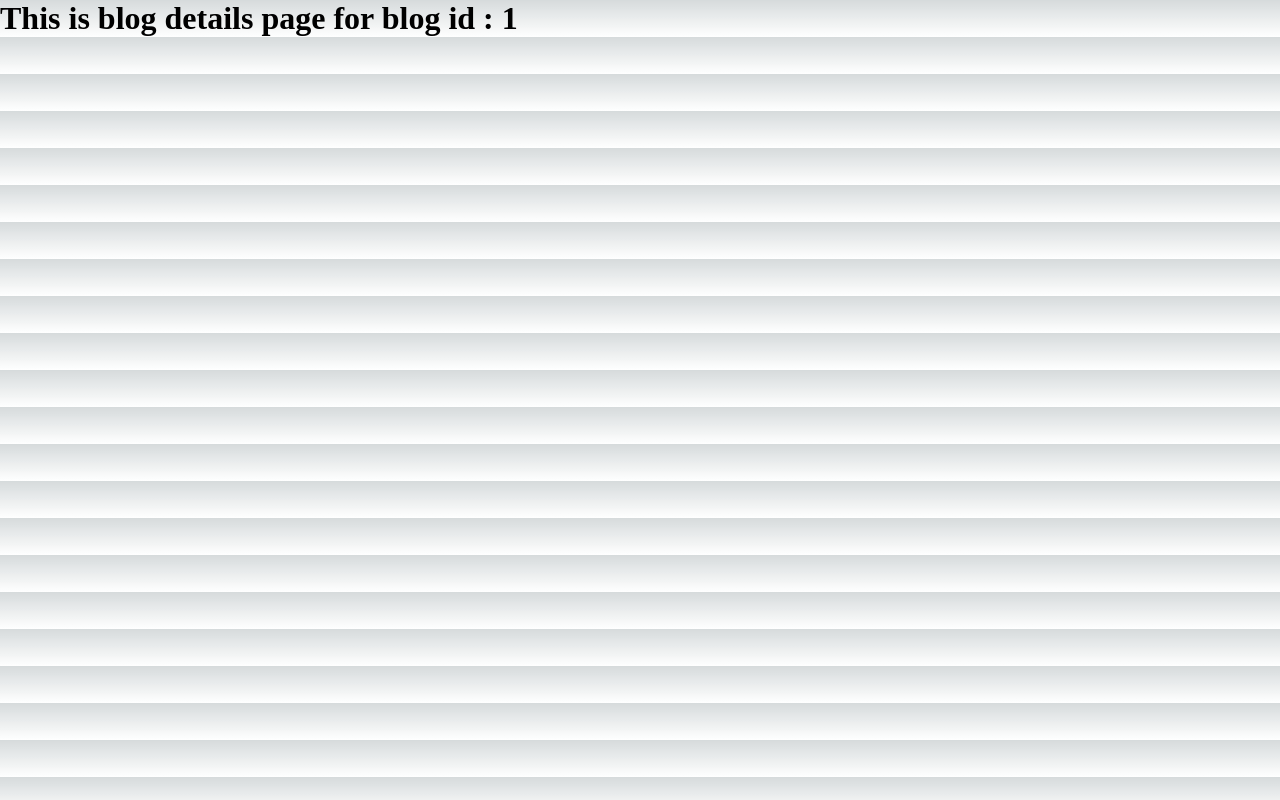
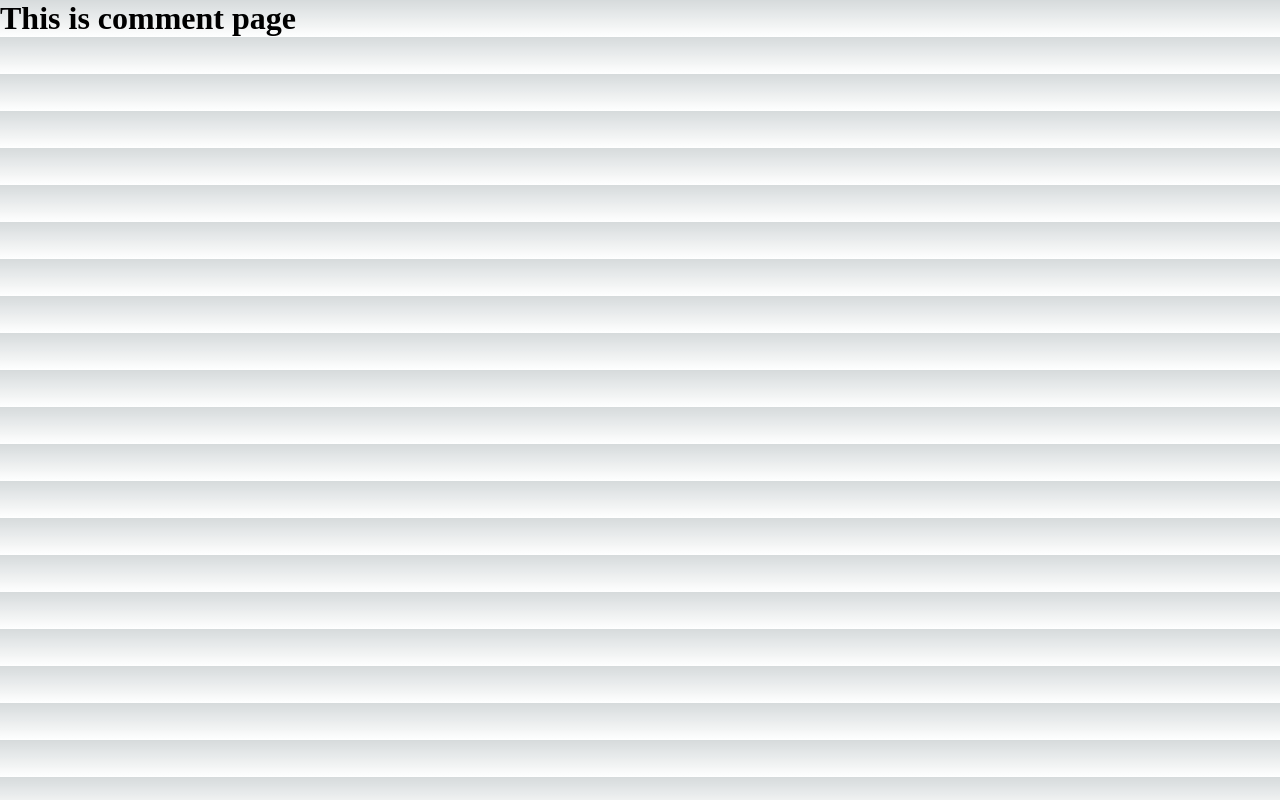
Before and after one commit to biplob2358/nextJs_Practice, a Next.js app: page /blog/1 in a window 1280 px wide. Built offline with nearby package versions, Linux system fonts and the light colour scheme.

Commit message:
Dynamic nesting  routes

```diff
--- a/pages/blog/[blogId].js
+++ /dev/null
@@ -1,14 +0,0 @@
-import { useRouter } from "next/router"
-
-function BlogDetails() {
-    const router = useRouter();
-    const blogId = router.query.blogId;
-    console.log(blogId);
-    return (
-        <div>
-            <h1>This is blog details page for blog id : {blogId}</h1>
-        </div>
-    )
-
-}
-export default BlogDetails
--- /dev/null
+++ b/pages/blog/[blogId]/index.js
@@ -0,0 +1,11 @@
+
+
+function index() {
+    return (
+        <div>
+            <h1>This is comment page</h1>
+        </div>
+    );
+}
+
+export default index;
```
Also changed, not shown: pages/blog/[blogId]/[commentId].js (added, +11 -0 lines), pages/blog/index.js (deleted, +0 -12 lines).
